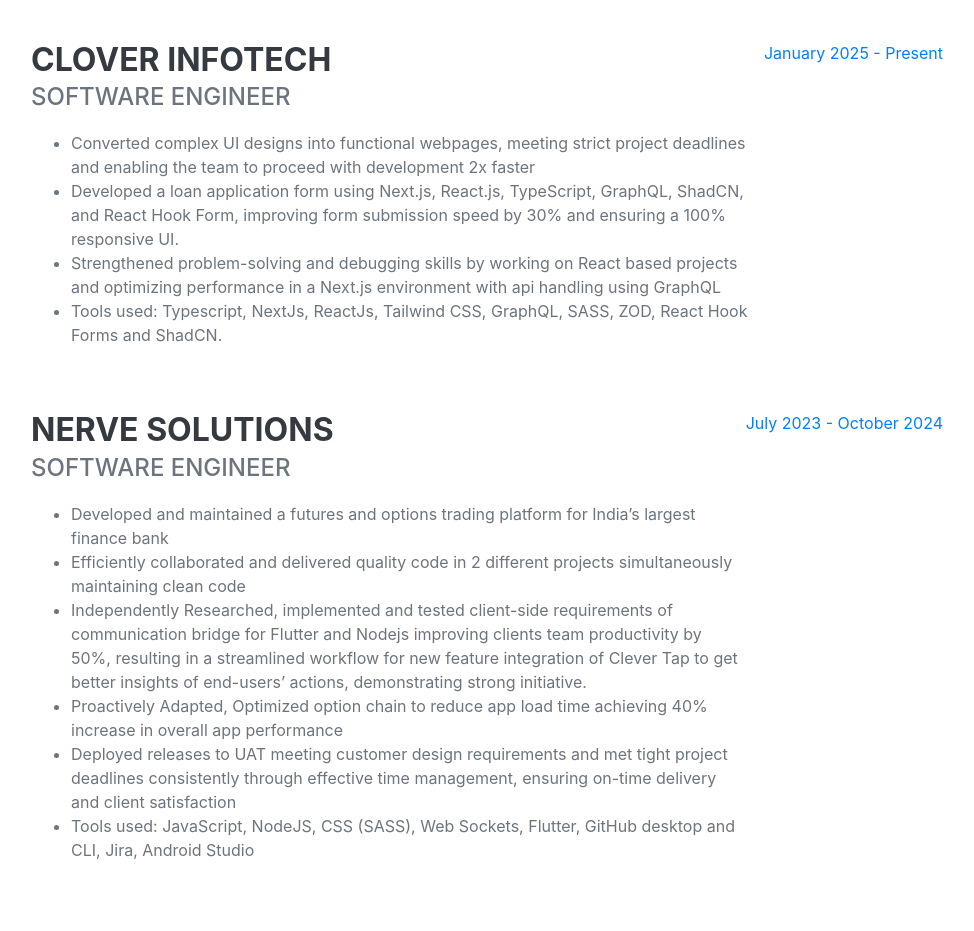
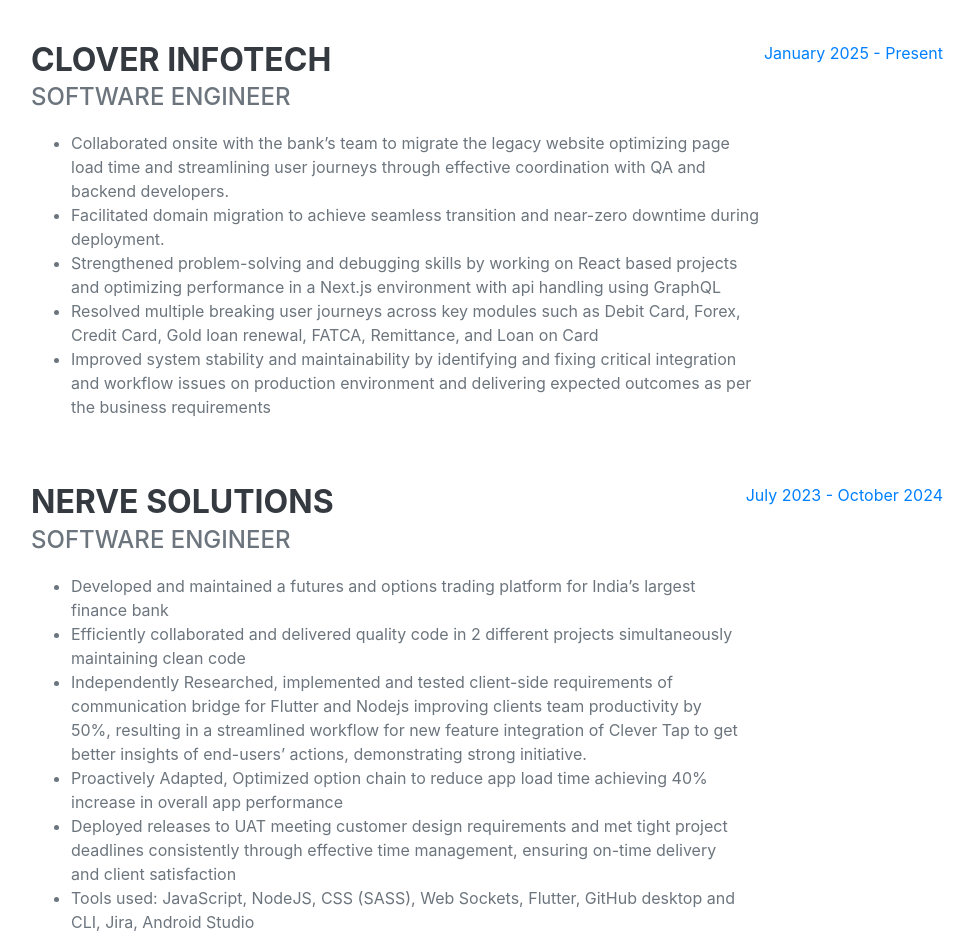
Before and after one commit to mithson/mithson.github.io, a plain HTML site: page index.html in a window 1280 px wide. Shown: the part 1040-1971 px from the top of the page, without its empty margins (289-1263 px from the left). Drawn offline with nearby package versions, Linux system fonts and the light colour scheme; a web font is replaced by a local one.

Commit message:
experience section updated after au bank work

```diff
--- a/index.html
+++ b/index.html
@@ -135,15 +135,15 @@
 						<h3 class="mb-0">Clover Infotech</h3>
 						<div class="subheading mb-3">Software Engineer</div>
 						<ul>
-							<li>Converted complex UI designs into functional webpages, meeting strict project deadlines
-								and enabling the team to proceed with development 2x faster</li>
-							<li>Developed a loan application form using Next.js, React.js, TypeScript, GraphQL, ShadCN,
-								and React Hook Form, improving form submission speed by 30% and ensuring a 100%
-								responsive UI.</li>
+							<li>Collaborated onsite with the bank’s team to migrate the legacy website optimizing page load time and
+streamlining user journeys through effective coordination with QA and backend developers.</li>
+							<li>Facilitated domain migration to achieve seamless transition and near-zero downtime during deployment. </li>
 							<li>Strengthened problem-solving and debugging skills by working on React based projects and
 								optimizing performance in a Next.js environment with api handling using GraphQL</li>
-							<li>Tools used: Typescript, NextJs, ReactJs, Tailwind CSS, GraphQL, SASS, ZOD, React Hook
-								Forms and ShadCN.</li>
+							<li> Resolved multiple breaking user journeys across key modules such as Debit Card, Forex, Credit Card, Gold loan
+renewal, FATCA, Remittance, and Loan on Card</li>
+                                                        <li>Improved system stability and maintainability by identifying and fixing critical integration and workflow issues on
+production environment and delivering expected outcomes as per the business requirements</li>
 						</ul>
 					</div>
 					<div class="flex-shrink-0"><span class="text-primary">January 2025 - Present</span></div>
```
